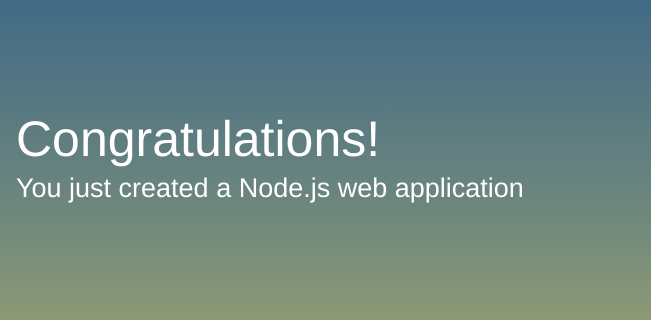
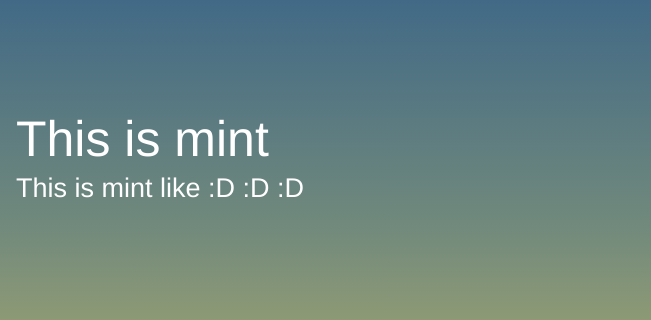
Before and after one commit to pwedlarski/test, a website: page public/index.html in a window 1280 px wide. Shown: the part 171-491 px from the top of the page, 629-1280 px from the left. Drawn offline with Linux system fonts and the light colour scheme.

Commit message:
testing2

```diff
--- a/public/index.html
+++ b/public/index.html
@@ -58,8 +58,8 @@
         <div class="message">
             <a class="twitter-link" href="http://twitter.com/home/?status=I%20created%20a%20project%20with%20AWS%20CodeStar!%20%23AWS%20%23AWSCodeStar%20https%3A%2F%2Faws.amazon.com%2Fcodestar"><img src="img/tweet.svg" /></a>
             <div class="text">
-                <h1>Congratulations!</h1>
-                <h2>You just created a Node.js web application</h2>
+                <h1>This is mint</h1>
+                <h2>This is mint like :D :D :D</h2>
             </div>
         </div>
     </div>
```
